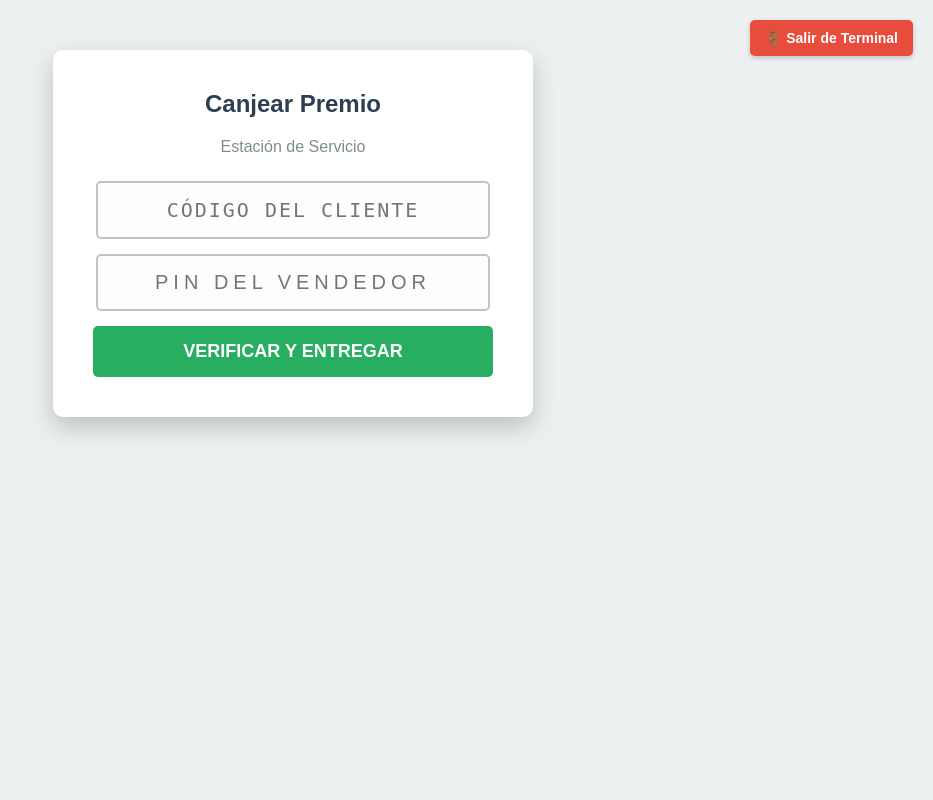
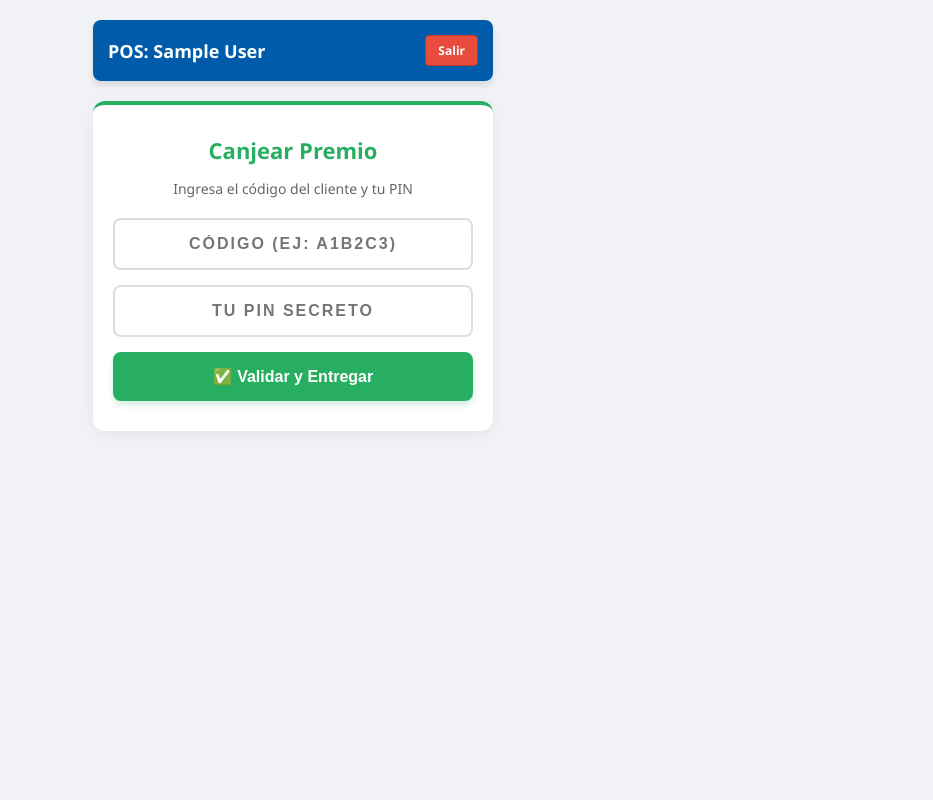
Before and after one commit to EmmanuelArce12/ruleta, a Flask app: page /terminal_canje in a window 1280 px wide. Shown: the whole page, without its empty margins (347-1280 px from the left). Run offline with Flask 3, Linux system fonts and the light colour scheme; the visitor is signed in with stand-in values (Sample User, id 1); some libraries are stand-ins or nearby versions.

Commit message:
Update terminal HTML for new layout and styles

```diff
--- a/templates/terminal.html
+++ b/templates/terminal.html
@@ -2,87 +2,98 @@
 <html lang="es">
 <head>
     <meta charset="UTF-8">
-    <title>Terminal de Canje Rápido</title>
     <meta name="viewport" content="width=device-width, initial-scale=1.0">
+    <title>Terminal de Canje - {{ nombre_estacion }}</title>
     <style>
-        body { font-family: Arial, sans-serif; background: #ecf0f1; margin: 0; display: flex; flex-direction: column; align-items: center; height: 100vh; }
-        .header-terminal { width: 100%; background: #27ae60; color: white; padding: 15px 0; text-align: center; font-size: 20px; font-weight: bold; position: relative; box-shadow: 0 4px 6px rgba(0,0,0,0.1); }
-        .btn-cerrar { position: absolute; right: 20px; top: 15px; background: #e74c3c; color: white; text-decoration: none; padding: 5px 15px; border-radius: 5px; font-size: 14px; }
-        .caja-terminal { background: white; padding: 40px; border-radius: 10px; box-shadow: 0 10px 25px rgba(0,0,0,0.2); width: 100%; max-width: 400px; text-align: center; margin-top: 50px;}
-        p { color: #7f8c8d; margin-bottom: 25px; }
-        input { width: 90%; padding: 15px; margin-bottom: 15px; font-size: 20px; text-align: center; border: 2px solid #bdc3c7; border-radius: 5px; }
-        input#input-token { text-transform: uppercase; font-family: monospace; letter-spacing: 2px; background-color: #fdfdfd; }
-        input#input-pin { letter-spacing: 5px; background-color: #fdfdfd;}
-        button { background: #27ae60; color: white; border: none; padding: 15px; width: 100%; font-size: 18px; font-weight: bold; border-radius: 5px; cursor: pointer; transition: 0.3s; }
-        button:hover { background: #219653; }
-        #mensaje-alerta { margin-top: 20px; padding: 15px; border-radius: 5px; font-weight: bold; font-size: 16px; display: none; }
-        .alerta-exito { background: #d4edda; color: #155724; border: 1px solid #c3e6cb; }
-        .alerta-error { background: #f8d7da; color: #721c24; border: 1px solid #f5c6cb; }
+        body { font-family: 'Segoe UI', Tahoma, sans-serif; background: #f0f2f5; display: flex; flex-direction: column; align-items: center; min-height: 100vh; margin: 0; padding: 20px; box-sizing: border-box; }
+
+        .header { width: 100%; max-width: 400px; background: #005CAB; color: white; padding: 15px; border-radius: 8px; display: flex; justify-content: space-between; align-items: center; margin-bottom: 20px; box-shadow: 0 4px 6px rgba(0,0,0,0.1); box-sizing: border-box;}
+        .header h1 { margin: 0; font-size: 18px; }
+        .btn-logout { background: #e74c3c; color: white; padding: 6px 12px; border-radius: 4px; text-decoration: none; font-size: 12px; font-weight: bold; border: 1px solid #c0392b;}
+
+        .card { background: white; padding: 30px 20px; border-radius: 12px; box-shadow: 0 4px 15px rgba(0,0,0,0.05); width: 100%; max-width: 400px; text-align: center; border-top: 4px solid #27ae60; box-sizing: border-box;}
+
+        h2 { color: #27ae60; margin-top: 0; font-size: 22px; margin-bottom: 5px;}
+        p { color: #666; font-size: 14px; margin-bottom: 20px; }
+
+        input { width: 100%; padding: 15px; margin-bottom: 15px; border: 2px solid #ddd; border-radius: 8px; font-size: 16px; box-sizing: border-box; text-align: center; text-transform: uppercase; letter-spacing: 2px; font-weight: bold;}
+        input:focus { border-color: #27ae60; outline: none; }
+
+        button { background: #27ae60; color: white; border: none; padding: 15px; width: 100%; font-size: 16px; font-weight: bold; border-radius: 8px; cursor: pointer; transition: 0.3s; box-shadow: 0 4px 6px rgba(39, 174, 96, 0.2);}
+        button:hover { background: #219653; transform: translateY(-2px);}
+        button:disabled { background: #ccc; cursor: not-allowed; transform: none;}
+
+        #resultado { margin-top: 20px; padding: 15px; border-radius: 8px; display: none; font-weight: bold; font-size: 16px; animation: fadeIn 0.3s;}
+        .success { background: #eafaf1; color: #27ae60; border: 1px solid #27ae60; }
+        .error { background: #fdedec; color: #e74c3c; border: 1px solid #e74c3c; }
+
+        @keyframes fadeIn { from { opacity: 0; transform: translateY(-5px); } to { opacity: 1; transform: translateY(0); } }
     </style>
-    <a href="/logout_terminal" style="position: absolute; top: 20px; right: 20px; background: #e74c3c; color: white; padding: 10px 15px; text-decoration: none; border-radius: 5px; font-weight: bold; font-family: Arial, sans-serif; font-size: 14px; box-shadow: 0 2px 5px rgba(0,0,0,0.2);">🚪 Salir de Terminal</a>
 </head>
 <body>
 
+    <div class="header">
+        <h1>POS: {{ nombre_estacion }}</h1>
+        <a href="/logout_terminal" class="btn-logout">Salir</a>
+    </div>
 
+    <div class="card">
+        <h2>Canjear Premio</h2>
+        <p>Ingresa el código del cliente y tu PIN</p>
 
-    <div class="caja-terminal">
-        <h2 style="color: #2c3e50; margin-top:0;">Canjear Premio</h2>
-        <p>Estación de Servicio</p>
+        <form id="form-canje">
+            <input type="text" id="token" placeholder="CÓDIGO (Ej: A1B2C3)" required autocomplete="off" maxlength="6">
+            <input type="password" id="pin" placeholder="TU PIN SECRETO" required pattern="[0-9]*" inputmode="numeric">
+            <button type="submit" id="btn-submit">✅ Validar y Entregar</button>
+        </form>
 
-        <input type="text" id="input-token" placeholder="CÓDIGO DEL CLIENTE" autocomplete="off">
-        <input type="password" id="input-pin" placeholder="PIN DEL VENDEDOR" autocomplete="off">
-
-        <button id="btn-canjear">VERIFICAR Y ENTREGAR</button>
-
-        <div id="mensaje-alerta"></div>
+        <div id="resultado"></div>
     </div>
 
     <script>
-        // Guardamos el ID de la estación protegida
         const ESTACION_ID = {{ estacion_id }};
+        const form = document.getElementById("form-canje");
+        const resultado = document.getElementById("resultado");
+        const btn = document.getElementById("btn-submit");
 
-        document.getElementById('btn-canjear').addEventListener('click', () => {
-            const token = document.getElementById('input-token').value.trim();
-            const pin = document.getElementById('input-pin').value.trim();
-            const alerta = document.getElementById('mensaje-alerta');
-            const btn = document.getElementById('btn-canjear');
-
-            if(!token || !pin) {
-                alerta.style.display = 'block';
-                alerta.className = 'alerta-error';
-                alerta.innerHTML = `⚠️ Faltan datos. Ingresa el código y el PIN.`;
-                return;
-            }
-
+        form.addEventListener("submit", (e) => {
+            e.preventDefault();
             btn.disabled = true;
             btn.innerText = "Procesando...";
+            resultado.style.display = "none";
+            resultado.className = "";
+
+            const datos = {
+                token: document.getElementById("token").value.toUpperCase(),
+                pin: document.getElementById("pin").value
+            };
 
             fetch(`/procesar_canje/${ESTACION_ID}`, {
                 method: 'POST',
                 headers: { 'Content-Type': 'application/json' },
-                body: JSON.stringify({ token: token, pin: pin })
+                body: JSON.stringify(datos)
             })
-            .then(response => response.json())
+            .then(res => res.json())
             .then(data => {
-                alerta.style.display = 'block';
-                if(data.status === 'success') {
-                    alerta.className = 'alerta-exito';
-                    alerta.innerHTML = `✅ ${data.mensaje}<br><br><strong>ENTREGAR: ${data.premio}</strong><br>A: ${data.cliente}`;
-                    document.getElementById('input-token').value = '';
-                    document.getElementById('input-pin').value = '';
+                resultado.style.display = "block";
+                if (data.status === "success") {
+                    resultado.classList.add("success");
+                    resultado.innerHTML = `🎉 ¡Éxito!<br>Entregar: <strong>${data.premio}</strong><br><small>A: ${data.cliente}</small>`;
+                    form.reset(); // Limpia los campos
                 } else {
-                    alerta.className = 'alerta-error';
-                    alerta.innerHTML = `❌ ${data.mensaje}`;
+                    resultado.classList.add("error");
+                    resultado.innerHTML = `❌ Error: ${data.mensaje}`;
                 }
+            })
+            .catch(() => {
+                resultado.style.display = "block";
+                resultado.classList.add("error");
+                resultado.innerHTML = "❌ Error de conexión.";
+            })
+            .finally(() => {
                 btn.disabled = false;
-                btn.innerText = "VERIFICAR Y ENTREGAR";
-            })
-            .catch(error => {
-                alerta.style.display = 'block';
-                alerta.className = 'alerta-error';
-                alerta.innerHTML = `❌ Error de conexión con el servidor.`;
-                btn.disabled = false;
-                btn.innerText = "VERIFICAR Y ENTREGAR";
+                btn.innerText = "✅ Validar y Entregar";
+                document.getElementById("token").focus();
             });
         });
     </script>
```
